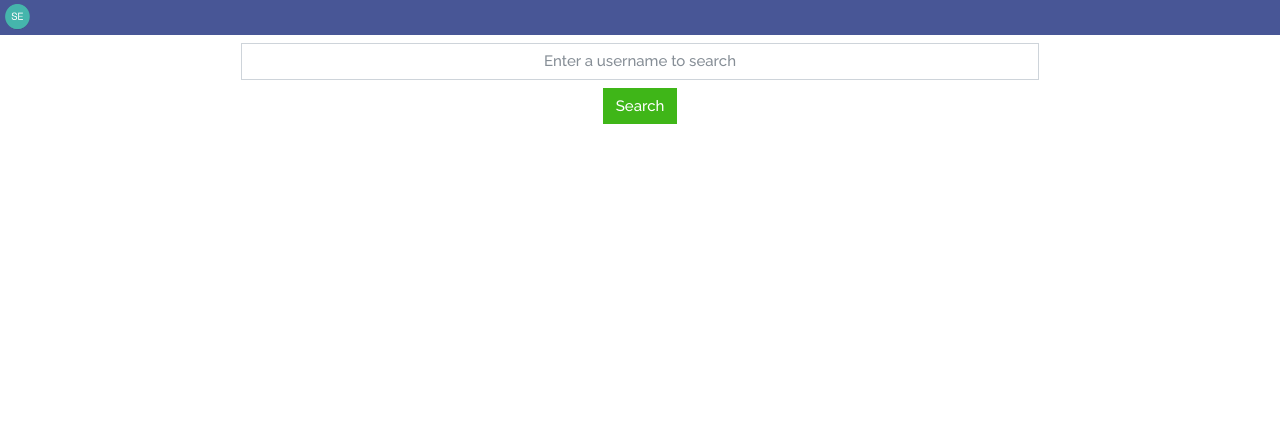
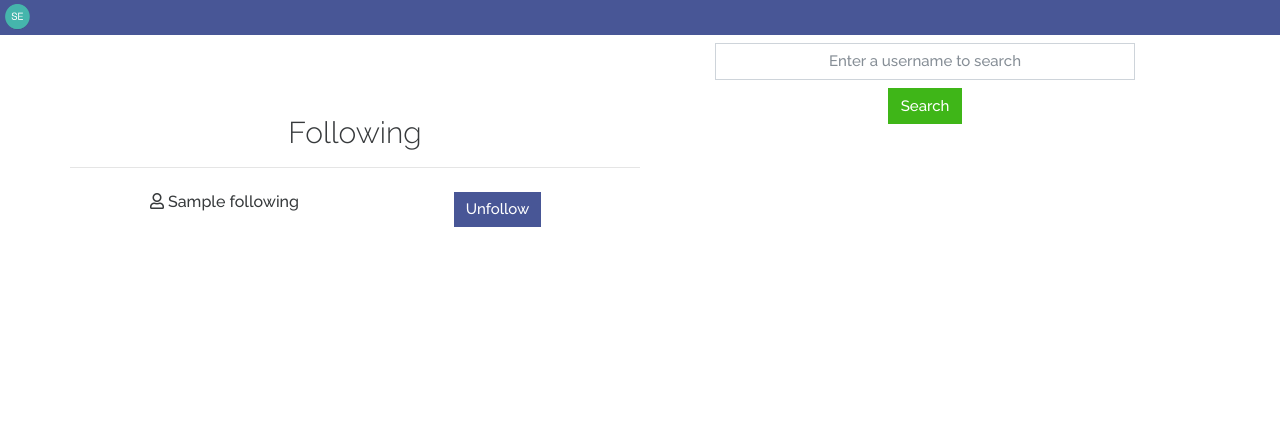
Before and after one commit to davidosongschool/SocialEyes, a Flask app: page /find in a window 1280 px wide. Shown: the top 426 px of the page. Run offline with Flask 2, Linux system fonts and the light colour scheme; the visitor is signed in with stand-in values (Sample User, id 1); a database or web service that is not in the repository returns one stand-in record (values such as "Sample title"); some libraries are stand-ins or nearby versions.

Commit message:
followers list added

```diff
--- a/app.py
+++ b/app.py
@@ -150,7 +150,12 @@ def make_post():
 
 @ app.route('/find')
 def find():
-    return render_template("follow.html")
+    users = mongo.db.users
+    user = users.find_one({'username': session['username']})
+    following = []
+    if user['following']:
+        following = user['following']
+    return render_template("follow.html", following=following)
 
 
 @ app.route('/search_results', methods=['POST'])
@@ -174,6 +179,14 @@ def start_following():
                  "$push": {'following': request.form['follow_username']}})
 
     return redirect(url_for('dashboard'))
+
+
+@ app.route('/unfollow', methods=['POST'])
+def unfollow():
+    users = mongo.db.users
+    users.update({'username': session['username']}, {
+                 "$pull": {'following': request.form['unfollow_username']}})
+    return redirect(url_for('find'))
 
 
 @ app.route('/settings')
--- a/static/css/style.css
+++ b/static/css/style.css
@@ -301,19 +301,39 @@ background-color: aliceblue;
 
 /* 5. Find Users ---------- */
 
-.user-card {
-    width: 60%;
-    display: inline-block;
-    font-size: 14px;
+.following-header {
+    text-align: center;
 }
+
+.following-list {
+    padding-top: 10vh !important;
+
+}
+
 
 .contain-results {
     margin-top: 50px;
     margin-bottom: 300px;
-
-
 }
 
+.results-row {
+    border-top: 1px solid lightgray;
+    padding: 10px;
+}
+.search-avatar {
+  height: 50px;
+  width: 50px;
+}
+
+.following-button {
+    background-color: #485696 !important;
+    color: white !important;
+    border: none !important;
+}
+.display-username {
+    font-size: 16px;
+    font-weight: 500;
+}
 
 /* 6. Footer Menu ---------------- */
 
--- a/templates/follow.html
+++ b/templates/follow.html
@@ -1,6 +1,31 @@
 {% extends 'nav.html' %} {% block content %}
 
 <div class="container contain-under">
+  <div class="row">
+    <!--Following Section-->
+    <div class="col-6 following-list">
+      <h2 class="following-header">Following</h2>
+      <hr />
+      {% for n in following %}
+      <div class="row m-4">
+        <div class="col-6 text-center"><h4 class="display-username"><i class="far fa-user pr-1"></i>{{n}}</h4></div>
+        <div class="col-6 text-center">
+          <form action="{{url_for('unfollow')}}" method="POST">
+            <button
+              type="submit"
+              name="unfollow_username"
+              value="{{n}}"
+              class="btn btn-primary following-button ml-4"
+            >
+              Unfollow
+            </button>
+          </form>
+        </div>
+      </div>
+      {% endfor %}
+    </div>
+    <!--Find people section-->
+    <div class="col-6">
       <div class="row">
         <div class="col-12 text-center">
           <form action="{{url_for('search_results')}}" method="POST">
@@ -15,38 +40,53 @@
           </form>
         </div>
       </div>
+
       <div class="contain-results text-center">
-
-    {% for n in results %}
-     {% set render = namespace(total=0) %}
+        {% for n in results %} {% set render = namespace(total=0) %}
         <!--Dont show the login in user in the search results-->
         {% if n['username'] != my_username %}
-    <div class="card user-card mt-2">
-      <img src="{{n['avatar']}}" class="card-img-top" alt="user_avatar" />
-      <div class="card-body">
-        <h5 class="card-title">{{n['username']}}</h5>
-        <p class="card-text">{{n['description']}}</p>
-        <!--Each time you go to render a button, check if the user is in the following list
-            If they are - then display a 'follow button'
-        -->
-
-        {% for x in user['following']%}
-            {% if x == n['username']%}
+        <div class="row results-row">
+          <div class="col-6">
+            <img
+              src="{{n['avatar']}}"
+              class="card-img-top search-avatar img-fluid"
+              alt="user_avatar"
+            />
+            <h5>{{n['username']}}</h5>
+            <p>{{n['description']}}</p>
+          </div>
+          <div class="col-6">
+            {% for x in user['following']%} {% if x == n['username']%}
             <!--Maybe render unfollow ??-->
-            <a class="btn btn-primary">Following</a>
-            {% set render.total = 1 %}
+            <form action="{{url_for('unfollow')}}" method="POST">
+              <button
+                type="submit"
+                name="unfollow_username"
+                value="{{n['username']}}"
+                class="btn btn-primary following-button"
+              >
+                Unfollow
+              </button>
+            </form>
+            {% set render.total = 1 %} {% endif %} {% endfor %} {% if
+            render.total != 1 %}
+            <!--Some logic here to exlude followers from this-->
+            <form action="{{url_for('start_following')}}" method="POST">
+              <button
+                type="submit"
+                name="follow_username"
+                value="{{n['username']}}"
+                class="btn btn-primary"
+              >
+                Follow
+              </button>
+            </form>
             {% endif %}
-        {% endfor %}
-        {% if render.total != 1 %}
-        <!--Some logic here to exlude followers from this-->
-        <form action="{{url_for('start_following')}}" method="POST"><button type="submit" name="follow_username" value="{{n['username']}}" class="btn btn-primary">Follow</button></form>
-        {% endif %}
-
           </div>
         </div>
-
-    {% endif %}
-    {% endfor %}
+        {% endif %} {% endfor %}
+      </div>
+    </div>
   </div>
   {% endblock %}
 </div>
```
Lines whose indentation alone changed are shown as unchanged.
